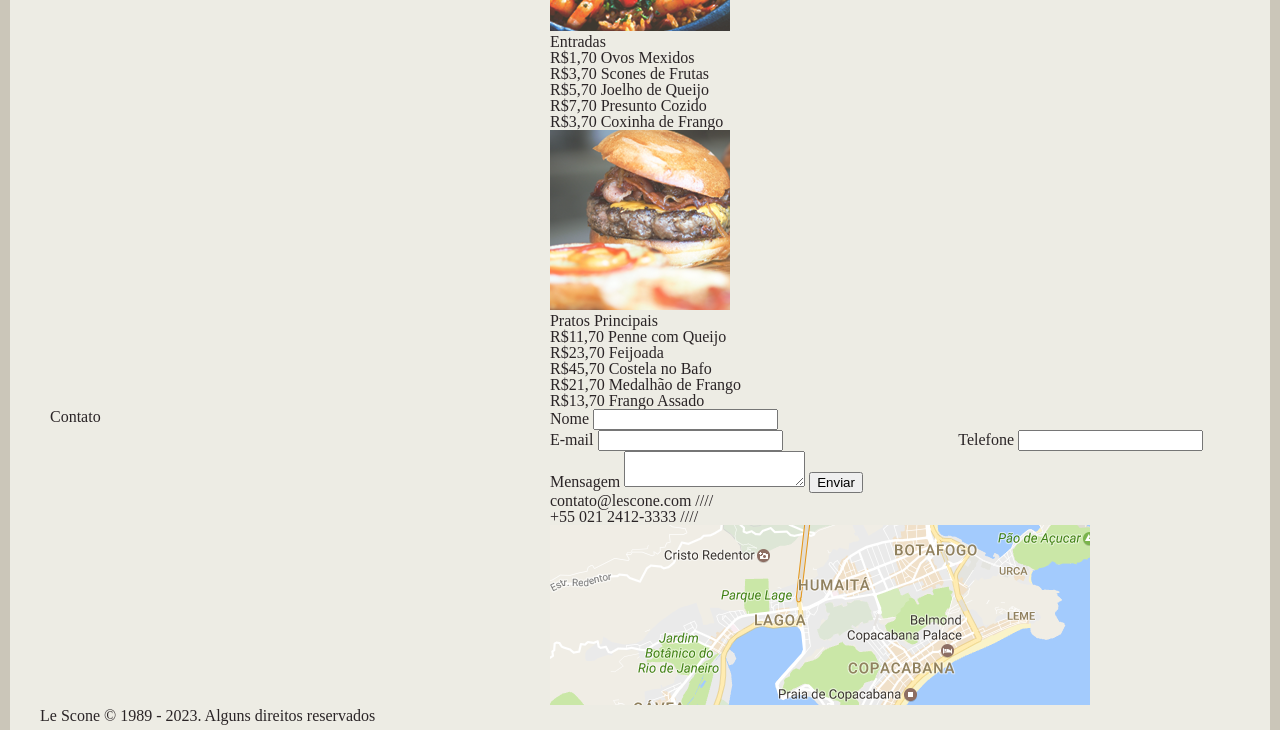
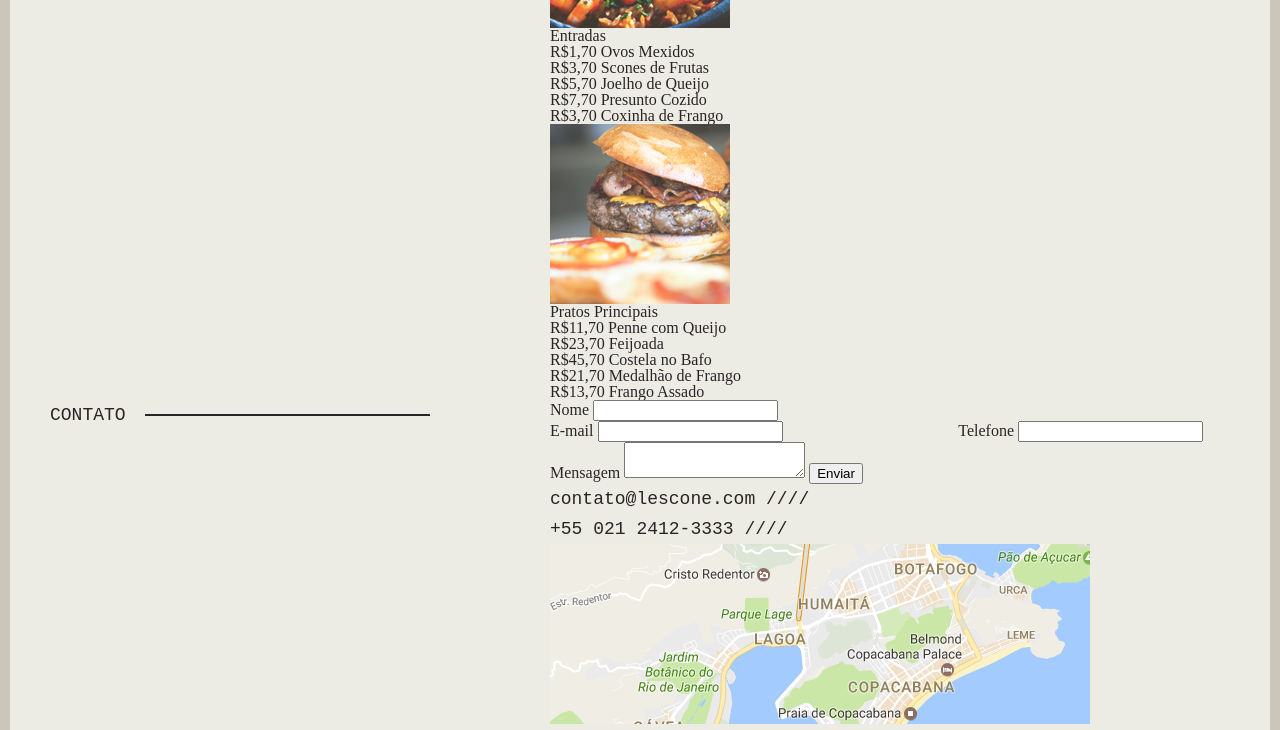
Before and after one commit to EvertonSouzaa/le-scone, a plain HTML site: page index.html in a window 1280 px wide. Shown: the part 862-1592 px from the top of the page. Drawn offline with Linux system fonts and the light colour scheme; a web font is replaced by a local one.

Commit message:
estilo global finalizado

```diff
--- a/css/scss/_global.scss
+++ b/css/scss/_global.scss
@@ -2,4 +2,36 @@ body {
   background: $bege-claro;
   border: 10px solid $bege-medio;
   color: $cinza;
+  @include d(s) {
+    border: none;
+  }
 }
+
+img {
+  display: block;
+  max-width: 100%;
+}
+
+p {
+  @include tipo-1(18);
+}
+
+.titulo {
+  @include tipo-1(18);
+  text-transform: uppercase;
+  @include d(s) {
+    margin-bottom: 40px;
+  }
+  &::after {
+    content: "";
+    display: block;
+    width: 75%;
+    float: right;
+    height: 2px;
+    background: $cinza;
+    margin-top: 14px;
+    @include d(m) {
+      width: 60%;
+    }
+  }
+}
--- a/css/scss/_variaveis-e-mixins.scss
+++ b/css/scss/_variaveis-e-mixins.scss
@@ -9,7 +9,7 @@ $verde: #988c77;
 $fonte-1: "PT Mono", monospace;
 $fonte-2: "Aref Ruqaa", serif;
 
-@function em($pixel, $context: 16) {
+@function em($pixel, $contexto: 16) {
   @return $pixel / $contexto + em;
 }
 @mixin tipo-1($size) {
```
Also changed, not shown: css/scss/_intro.scss (added), css/style.css.
